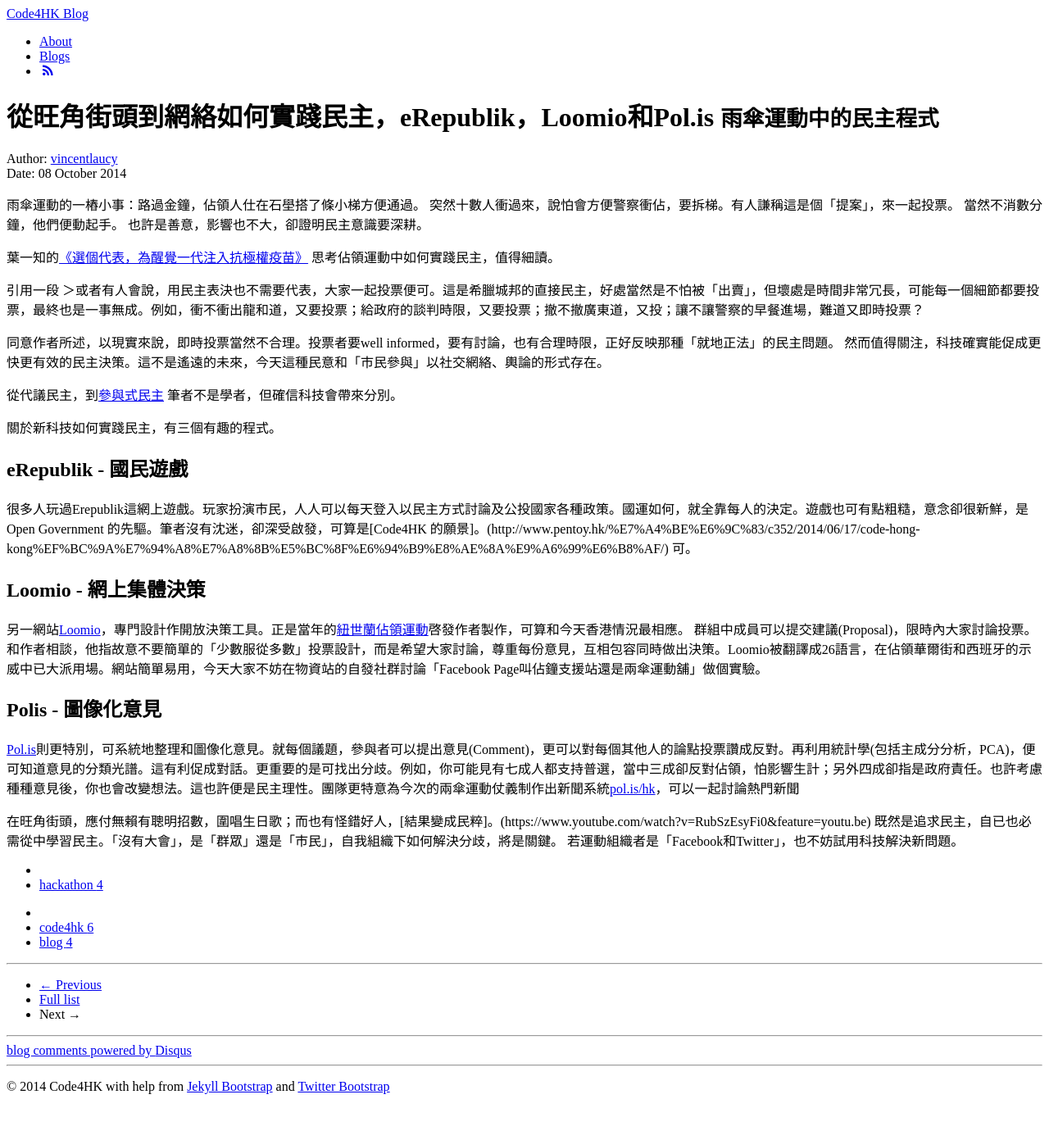
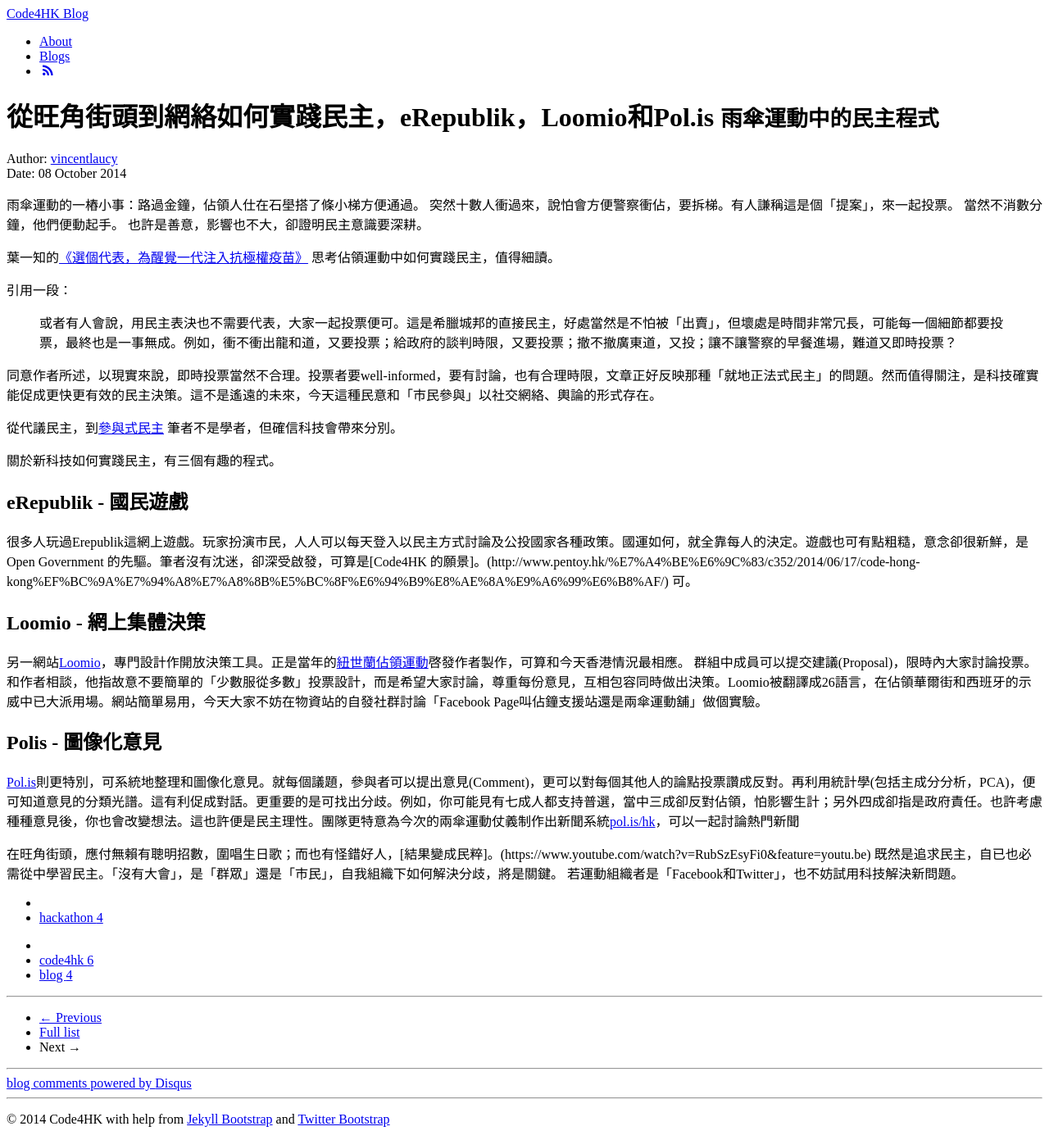
Before and after one commit to code4hk/code4hk.github.io, a Jekyll site: the page built from _posts/2014-10-08-erepublik-loomio-polis.md, in a window 1280 px wide. Shown: the whole page at 82% size. Built offline with Jekyll 4.4.1, drawn with Linux system fonts in a browser that asks for light colours; Markdown is read by kramdown in place of the engine named in the settings; comment, search, counter and statistics services are not loaded; before the commit the page ends 1351 px from its top, so only the background shows below that.

Commit message:
Update 2014-10-08-erepublik-loomio-polis.md

```diff
--- a/_posts/2014-10-08-erepublik-loomio-polis.md
+++ b/_posts/2014-10-08-erepublik-loomio-polis.md
@@ -18,12 +18,10 @@ tags : [code4hk, blog]
 葉一知的[《選個代表，為醒覺一代注入抗極權疫苗》](http://www.inmediahk.net/node/1026783)
 思考佔領運動中如何實踐民主，值得細讀。
 
+引用一段：
+>或者有人會說，用民主表決也不需要代表，大家一起投票便可。這是希臘城邦的直接民主，好處當然是不怕被「出賣」，但壞處是時間非常冗長，可能每一個細節都要投票，最終也是一事無成。例如，衝不衝出龍和道，又要投票；給政府的談判時限，又要投票；撤不撤廣東道，又投；讓不讓警察的早餐進場，難道又即時投票？
 
-引用一段
-＞或者有人會說，用民主表決也不需要代表，大家一起投票便可。這是希臘城邦的直接民主，好處當然是不怕被「出賣」，但壞處是時間非常冗長，可能每一個細節都要投票，最終也是一事無成。例如，衝不衝出龍和道，又要投票；給政府的談判時限，又要投票；撤不撤廣東道，又投；讓不讓警察的早餐進場，難道又即時投票？
-
-同意作者所述，以現實來說，即時投票當然不合理。投票者要well informed，要有討論，也有合理時限，正好反映那種「就地正法」的民主問題。
-然而值得關注，科技確實能促成更快更有效的民主決策。這不是遙遠的未來，今天這種民意和「市民參與」以社交網絡、輿論的形式存在。
+同意作者所述，以現實來說，即時投票當然不合理。投票者要well-informed，要有討論，也有合理時限，文章正好反映那種「就地正法式民主」的問題。然而值得關注，是科技確實能促成更快更有效的民主決策。這不是遙遠的未來，今天這種民意和「市民參與」以社交網絡、輿論的形式存在。
 
 從代議民主，到[參與式民主](https://en.wikipedia.org/wiki/Participatory_democracy)
 筆者不是學者，但確信科技會帶來分別。
```
